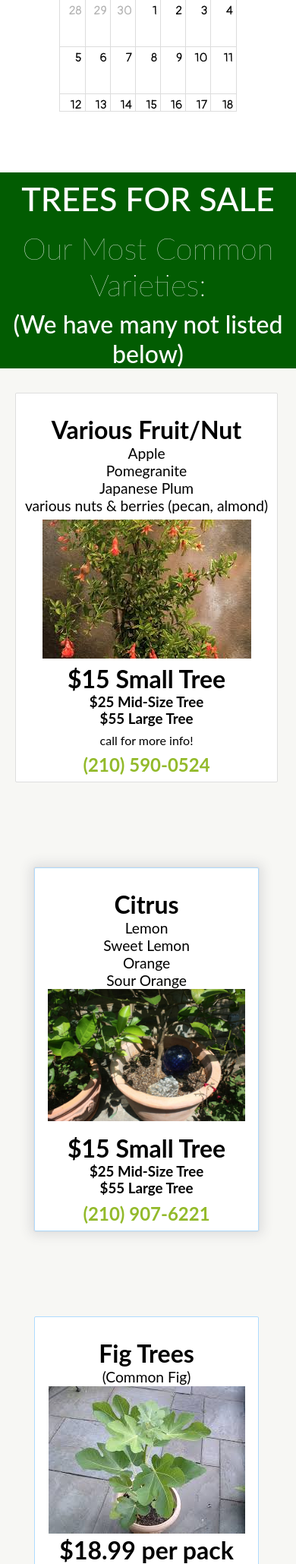
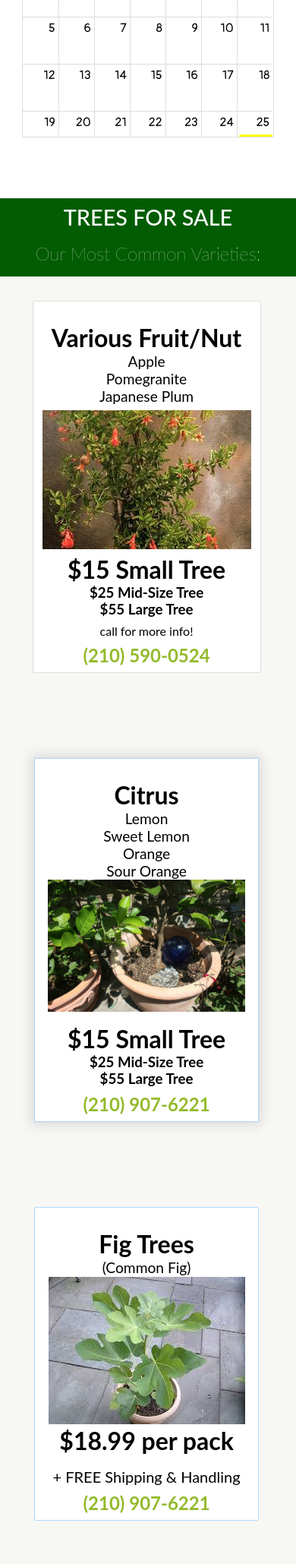
Before and after one commit to ayoussefinia/Fayes_Backyard_Garden, a PHP site: page / in a window 390 px wide. Shown: the part 1638-3697 px from the top of the page at 76% size. Run offline with PHP 8.4, Linux system fonts and the light colour scheme; some libraries are stand-ins or nearby versions.

Commit message:
cleaned up html, modified responsiveness, added more cards to the trees section

```diff
--- a/index.html
+++ b/index.html
@@ -164,11 +164,12 @@
 
 
  <div class='content'>
+
     <div class='content-headers'>
       <h1 class='elHeadline'>TREES FOR SALE</h1>
       <h4 class='elHeadline elHeadline-1'>Our Most Common Varieties: </h4>
-      <h6 class='elHeadline elHeadline-2'>(We have many not listed below)</h6>
     </div>
+
     <div class='content-cards'>
       <div class='card'>
         <div class='margin-top'>
@@ -182,9 +183,9 @@
             <p class='number-packs number-packs-font-size'>
                 Japanese Plum
             </p>
-            <p class='number-packs number-packs-font-size'>
+            <!-- <p class='number-packs number-packs-font-size'>
                 various nuts & berries (pecan, almond)
-            </p>
+            </p> -->
             <div class='tree-image-div'>
                 <img src="./pomegranite.jpg" alt="">
             </div>
@@ -202,6 +203,7 @@
 
         </div>
       </div>
+
       <div class='card card-middle'>
           <div class='margin-top'>
               <h1 class='number-packs'>Citrus</h1>
@@ -216,13 +218,11 @@
                 <h1 class='number-packs'>$15 Small Tree</h1>
                 <h3 class='number-packs'>$25 Mid-Size Tree</h3>
                 <h3 class='number-packs'>$55 Large Tree</h3>
+                <h2 class='number-packs color-green margin-top-1'>(210) 907-6221</h2>
+              </div>
+          </div>
+      </div>
 
-                  <h2 class='number-packs color-green margin-top-1'>(210) 907-6221</h2>
-              </div>
-
-          </div>
-
-      </div>
       <div class='card card-right'>
           <div class='margin-top'>
               <h1 class='number-packs'> Fig Trees </h1>
@@ -236,12 +236,80 @@
                   <p class='number-packs number-packs-font-size-bold margin-top-2'>+ FREE Shipping & Handling</p>
                   <h2 class='number-packs color-green margin-top-1'>(210) 907-6221</h2>
               </div>
+           </div>
+      </div>
 
+      </div>
+      <div class='content-cards'>
+          <div class='card'>
+            <div class='margin-top'>
+                <h1 class='number-packs'>Various Fruit/Nut</h1>
+                <p class='number-packs number-packs-font-size'>
+                  Apple
+                </p>
+                <p class='number-packs number-packs-font-size'>
+                    Pomegranite
+                </p>
+                <p class='number-packs number-packs-font-size'>
+                    Japanese Plum
+                </p>
+                <!-- <p class='number-packs number-packs-font-size'>
+                    various nuts & berries (pecan, almond)
+                </p> -->
+                <div class='tree-image-div'>
+                    <img src="./pomegranite.jpg" alt="">
+                </div>
+                <div class='price-div'>
+
+                  <h1 class='number-packs'>$15 Small Tree</h1>
+                  <h3 class='number-packs'>$25 Mid-Size Tree</h3>
+                  <h3 class='number-packs'>$55 Large Tree</h3>
+                  <p class='number-packs number-packs-font-size-small margin-top-1'>call for more info!</p>
+                  <h2 class='number-packs color-green margin-top-1'>(210) 590-0524</h2>
+                </div>
+
+
+
+
+            </div>
+          </div>
+
+          <div class='card card-middle'>
+              <div class='margin-top'>
+                  <h1 class='number-packs'>Citrus</h1>
+                  <p class='number-packs number-packs-font-size'>Lemon</p>
+                  <p class='number-packs number-packs-font-size'>Sweet Lemon</p>
+                  <p class='number-packs number-packs-font-size'>Orange</p>
+                  <p class='number-packs number-packs-font-size'>Sour Orange</p>
+                  <div class='citrus-div'>
+                    <img class='citrus' src="citrus.jpg" alt="">
+                  </div>
+                  <div class='price-div margin-top-2'>
+                    <h1 class='number-packs'>$15 Small Tree</h1>
+                    <h3 class='number-packs'>$25 Mid-Size Tree</h3>
+                    <h3 class='number-packs'>$55 Large Tree</h3>
+                    <h2 class='number-packs color-green margin-top-1'>(210) 907-6221</h2>
+                  </div>
               </div>
+          </div>
+
+          <div class='card card-right'>
+              <div class='margin-top'>
+                  <h1 class='number-packs'> Fig Trees </h1>
+
+                  <p class='number-packs number-packs-font-size'>(Common Fig)</p>
+                  <div class='tree-image-div'>
+                      <img src="./fig.jpg" alt="">
+                  </div>
+                  <div class='price-div margin-top-1'>
+                      <h1 class='number-packs'>$18.99 per pack</h1>
+                      <p class='number-packs number-packs-font-size-bold margin-top-2'>+ FREE Shipping & Handling</p>
+                      <h2 class='number-packs color-green margin-top-1'>(210) 907-6221</h2>
+                  </div>
+               </div>
+          </div>
 
           </div>
-
-      </div>
     </div>
   </div>
 
--- a/style.css
+++ b/style.css
@@ -229,177 +229,42 @@
   margin-right: .5rem;
 }
 
-@media (max-width: 1030px) {
-  .business-header {
-    font-size: 3.0rem;
-  }
-  .image-carousel-left {
-    width: 25%;
-  }
-  .image-carousel-right {
-    width: 25%;
-  }
+#map {
+  width: 70%;
+  margin-top: 4rem;
 }
 
-@media (max-width: 1000px) {
-  .business-header {
-    font-size: 2rem;
-  }
-  .image-carousel {
-    width: 25%;
-  }
-  .image-carousel-left {
-    width: 25%;
-  }
-  .image-carousel-right {
-    width: 25%;
-  }
-  .top-right {
-    margin-top: 50px;
-  }
-  .bottom-right {
-    margin-bottom: 50px;
-  }
-  .top-left {
-    margin-top: 50px;
-  }
-  .bottom-left {
-    margin-bottom: 50px;
-  }
-  .trees {
-    font-size: 1rem;
-  }
+.calendar-container {
+  width: 100%;
+  display: flex;
+  justify-content: center;
+  margin-top: 6rem;
 }
 
-@media (max-width: 750px) {
-  .about-me-header {
-    font-size: 2.5rem;
-    margin-bottom: 1rem;
-  }
-  .about-me-image-1 {
-    width: 50%;
-    align-self: flex-start;
-    margin-left: 1.5rem;
-    border-radius: 10px;
-  }
-  .about-me-image-2 {
-    width: 50%;
-    margin-top: 1rem;
-    border-radius: 10px;
-    margin-right: 1.5rem;
-    align-self: flex-end;
-  }
-  .about-me-image-3 {
-    display: none;
-  }
-  .secondary-nav {
-    display: none;
-  }
-  .about-me-images {
-    display: flex;
-    flex-direction: column;
-    align-items: center;
-  }
-  .image-div {
-    margin-top: 2.5rem;
-  }
-  .main-nav {
-    display: none;
-  }
-  .nav-link {
-    font-size: .9rem;
-    margin: .75rem;
-  }
-  .texas-img {
-    display: none;
-  }
-  .middle-nav {
-    display: flex;
-  }
-  .phone {
-    display: none;
-  }
-  .phone-small {
-    margin: 0;
-    color: rgb(2, 92, 2);
-  }
-  .trees {
-    display: none;
-  }
-  .trees-small {
-    margin: 0;
-    margin-top: .5rem;
-    color: rgb(2, 92, 2);
-  }
-  .location {
-    display: none;
-  }
-  .nav {
-    justify-content: flex-end;
-  }
-  .business-header {
-    font-size: 1.75rem;
-    margin-right: 1.5rem;
-  }
-  .bottom-left {
-    display: none;
-  }
-  .bottom-right {
-    display: none;
-  }
-
-  .texas-img-2 {
-    width: 50px;
-  }
-  .logo-img {
-    width: 75px;
-  }
-
-  .image-carousel-left {
-    display: none;
-  }
-  .image-carousel-right {
-    display: none;
-  }
-  .image-carousel {
-    width: 60%;
-  }
-  .right-scroll-div {
-    justify-content: center;
-  }
-  .left-scroll-div {
-    justify-content: center;
-  }
+#calendar {
+  margin-top: 2rem;
+  width: 60%;
 }
 
-@media (max-width: 550px) {
-  .image-div {
-    margin: 0;
-  }
-  .business-header {
-    max-width: 250px;
-    text-align: right;
-  }
+.elHeadline {
+  font-size: 2.7rem;
+  margin: .5rem 0 0 0;
+  font-weight: 500;
+  color: white;
 }
 
-@media (max-width: 450px) {
-  .texas-small {
-    width: 35px;
-  }
+.elHeadline-1 {
+  font-size: 2.5rem;
+  margin: 1rem 0 0 0;
+  font-weight: 100;
+  color: white;
+  margin-bottom: 1rem;
+}
 
-  .image-div {
-    margin-top: 2.5rem;
-  }
-  .image-carousel {
-    width: 80%;
-  }
-  .right-scroll-div {
-    margin-left: .5rem;
-  }
-  .left-scroll-div {
-    margin-right: .5rem;
-  }
+.elHeadline-2 {
+  font-size: 2rem;
 }
+
 
 body {
   margin: 0;
@@ -421,7 +286,7 @@
 }
 
 .content-headers {
-  min-height: 150px;
+  max-height: 150px;
   display: flex;
   flex-direction: column;
   align-items: center;
@@ -441,23 +306,7 @@
   /* padding: 0 2% 1rem 2%; */
 }
 
-.elHeadline {
-  font-size: 2.7rem;
-  margin: .5rem 0 0 0;
-  font-weight: 500;
-  color: white;
-}
 
-.elHeadline-1 {
-  font-size: 2.5rem;
-  margin: 1rem 0 0 0;
-  font-weight: 100;
-  color: white;
-}
-
-.elHeadline-2 {
-  font-size: 2rem;
-}
 
 .headline-caption {
   margin: .6rem 0 0 0;
@@ -642,17 +491,7 @@
   justify-content: center;
 }
 
-.calendar-container {
-  width: 100%;
-  display: flex;
-  justify-content: center;
-  margin-top: 6rem;
-}
 
-#calendar {
-  margin-top: 2rem;
-  width: 60%;
-}
 
 .map_container {
   width: 100%;
@@ -662,7 +501,199 @@
   margin-top: 2rem;
 }
 
-#map {
-  width: 70%;
-  margin-top: 4rem;
+@media (max-width: 1030px) {
+  .business-header {
+    font-size: 3.0rem;
+  }
+  .image-carousel-left {
+    width: 25%;
+  }
+  .image-carousel-right {
+    width: 25%;
+  }
 }
+
+@media (max-width: 1000px) {
+  .business-header {
+    font-size: 2rem;
+  }
+  .image-carousel {
+    width: 25%;
+  }
+  .image-carousel-left {
+    width: 25%;
+  }
+  .image-carousel-right {
+    width: 25%;
+  }
+  .top-right {
+    margin-top: 50px;
+  }
+  .bottom-right {
+    margin-bottom: 50px;
+  }
+  .top-left {
+    margin-top: 50px;
+  }
+  .bottom-left {
+    margin-bottom: 50px;
+  }
+  .trees {
+    font-size: 1rem;
+  }
+}
+
+@media (max-width: 750px) {
+
+  #map {
+    width: 85%;
+  }
+
+  #calendar {
+    width: 85%;
+  }
+  .about-me-header {
+    font-size: 2.5rem;
+    margin-bottom: 1rem;
+  }
+  .about-me-image-1 {
+    width: 50%;
+    align-self: flex-start;
+    margin-left: 1.5rem;
+    border-radius: 10px;
+  }
+  .about-me-image-2 {
+    width: 50%;
+    margin-top: 1rem;
+    border-radius: 10px;
+    margin-right: 1.5rem;
+    align-self: flex-end;
+  }
+  .about-me-image-3 {
+    display: none;
+  }
+  .secondary-nav {
+    display: none;
+  }
+  .about-me-images {
+    display: flex;
+    flex-direction: column;
+    align-items: center;
+  }
+  .image-div {
+    margin-top: 2.5rem;
+  }
+  .main-nav {
+    display: none;
+  }
+  .nav-link {
+    font-size: .9rem;
+    margin: .75rem;
+  }
+  .texas-img {
+    display: none;
+  }
+  .middle-nav {
+    display: flex;
+  }
+  .phone {
+    display: none;
+  }
+  .phone-small {
+    margin: 0;
+    color: rgb(2, 92, 2);
+  }
+  .trees {
+    display: none;
+  }
+  .trees-small {
+    margin: 0;
+    margin-top: .5rem;
+    color: rgb(2, 92, 2);
+  }
+  .location {
+    display: none;
+  }
+  .nav {
+    justify-content: flex-end;
+  }
+  .business-header {
+    font-size: 1.75rem;
+    margin-right: 1.5rem;
+  }
+  .bottom-left {
+    display: none;
+  }
+  .bottom-right {
+    display: none;
+  }
+
+  .texas-img-2 {
+    width: 50px;
+  }
+  .logo-img {
+    width: 75px;
+  }
+
+  .image-carousel-left {
+    display: none;
+  }
+  .image-carousel-right {
+    display: none;
+  }
+  .image-carousel {
+    width: 60%;
+  }
+  .right-scroll-div {
+    justify-content: center;
+  }
+  .left-scroll-div {
+    justify-content: center;
+  }
+  .elHeadline-1 {
+    font-size: 2.3rem;
+  }
+}
+
+@media (max-width: 550px) {
+  .elHeadline {
+    font-size: 2rem;
+  }
+
+  .elHeadline-1 {
+    font-size: 1.8rem;
+  }
+  .image-div {
+    margin: 0;
+  }
+  .business-header {
+    max-width: 250px;
+    text-align: right;
+  }
+}
+
+@media (max-width: 450px) {
+  .elHeadline {
+    font-size: 1.8rem;
+  }
+
+  .elHeadline-1 {
+    font-size: 1.5rem;
+  }
+  .texas-small {
+    width: 35px;
+  }
+
+  .image-div {
+    margin-top: 2.5rem;
+  }
+  .image-carousel {
+    width: 80%;
+  }
+  .right-scroll-div {
+    margin-left: .5rem;
+  }
+  .left-scroll-div {
+    margin-right: .5rem;
+  }
+}
```
